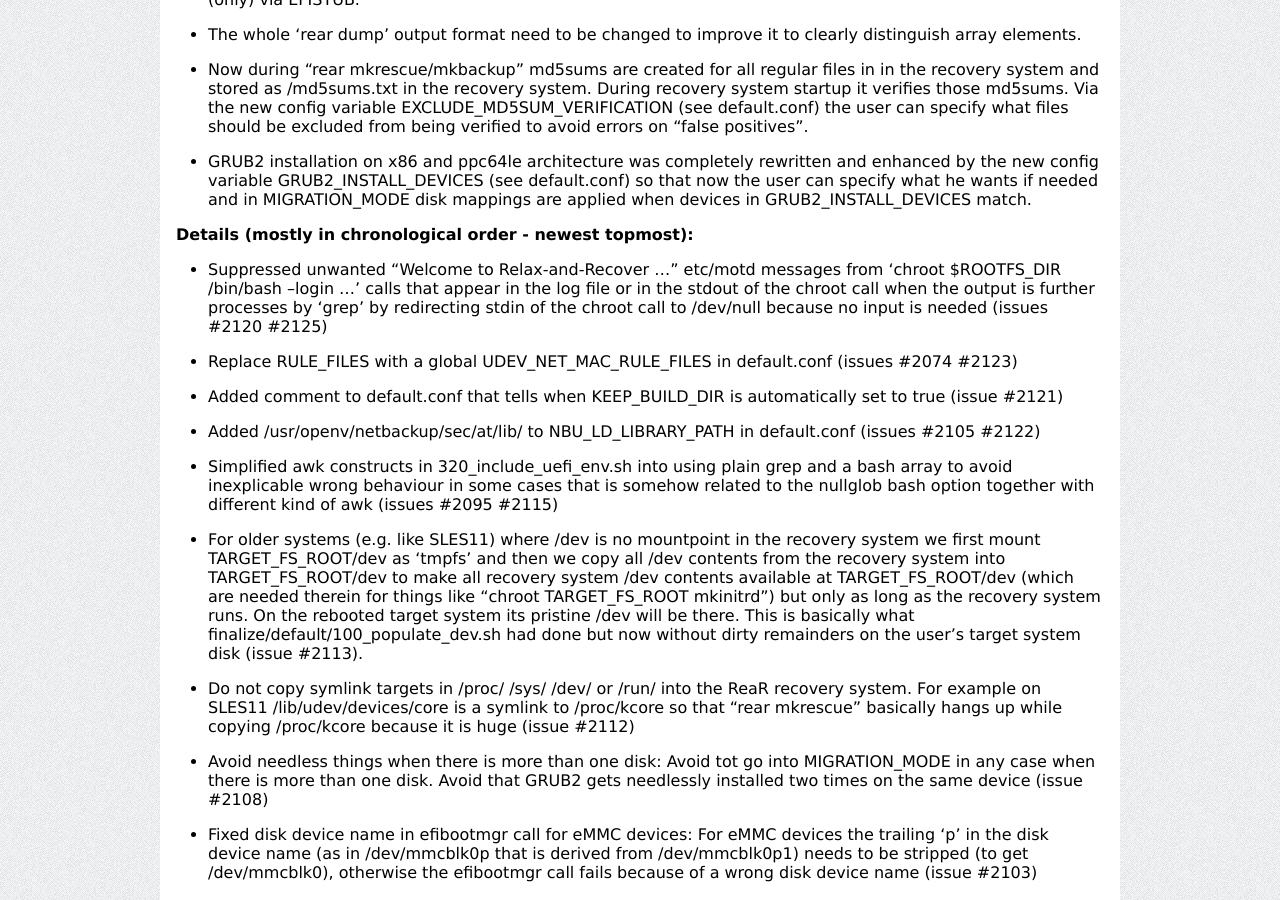
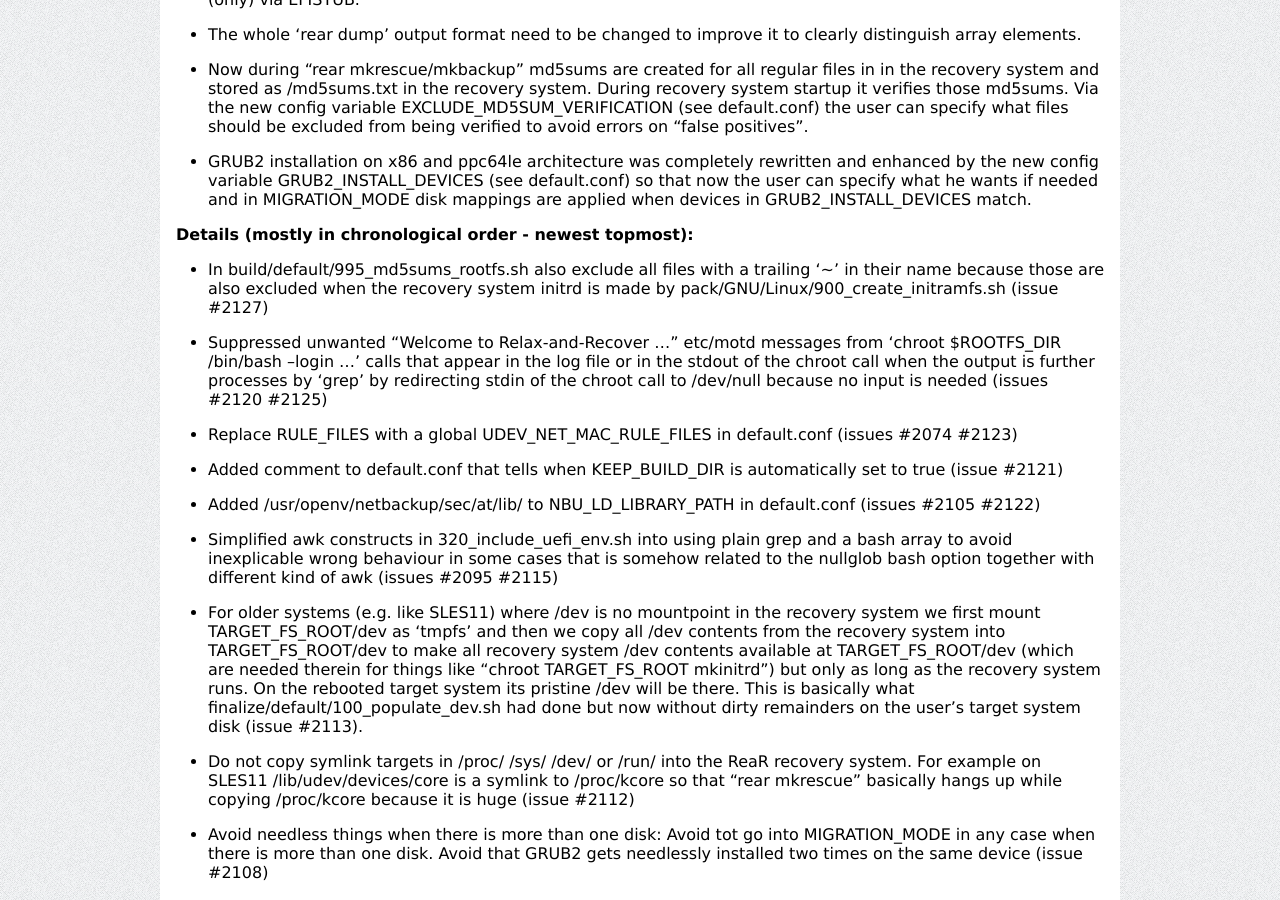
Before and after one commit to rear/rear.github.com, a Jekyll site: the page built from documentation/release-notes-2-5.md, in a window 1280 px wide and 900 px high, scrolled down 3802 px. Built offline with Jekyll 4.4.1, drawn with Linux system fonts in a browser that asks for light colours; comment, search, counter and statistics services are not loaded.

Commit message:
Update release-notes-2-5.md
Added latest changes to the "Details" part of "Version 2.5"

```diff
--- a/documentation/release-notes-2-5.md
+++ b/documentation/release-notes-2-5.md
@@ -251,6 +251,8 @@ so that now the user can specify what he wants if needed and in MIGRATION_MODE
 disk mappings are applied when devices in GRUB2_INSTALL_DEVICES match.
 
 #### Details (mostly in chronological order - newest topmost):
+
+* In build/default/995_md5sums_rootfs.sh also exclude all files with a trailing '~' in their name because those are also excluded when the recovery system initrd is made by pack/GNU/Linux/900_create_initramfs.sh (issue #2127)
 
 * Suppressed unwanted "Welcome to Relax-and-Recover ..." etc/motd messages from 'chroot $ROOTFS_DIR /bin/bash --login ...' calls that appear in the log file or in the stdout of the chroot call when the output is further processes by 'grep' by redirecting stdin of the chroot call to /dev/null because no input is needed (issues #2120 #2125)
 
```
